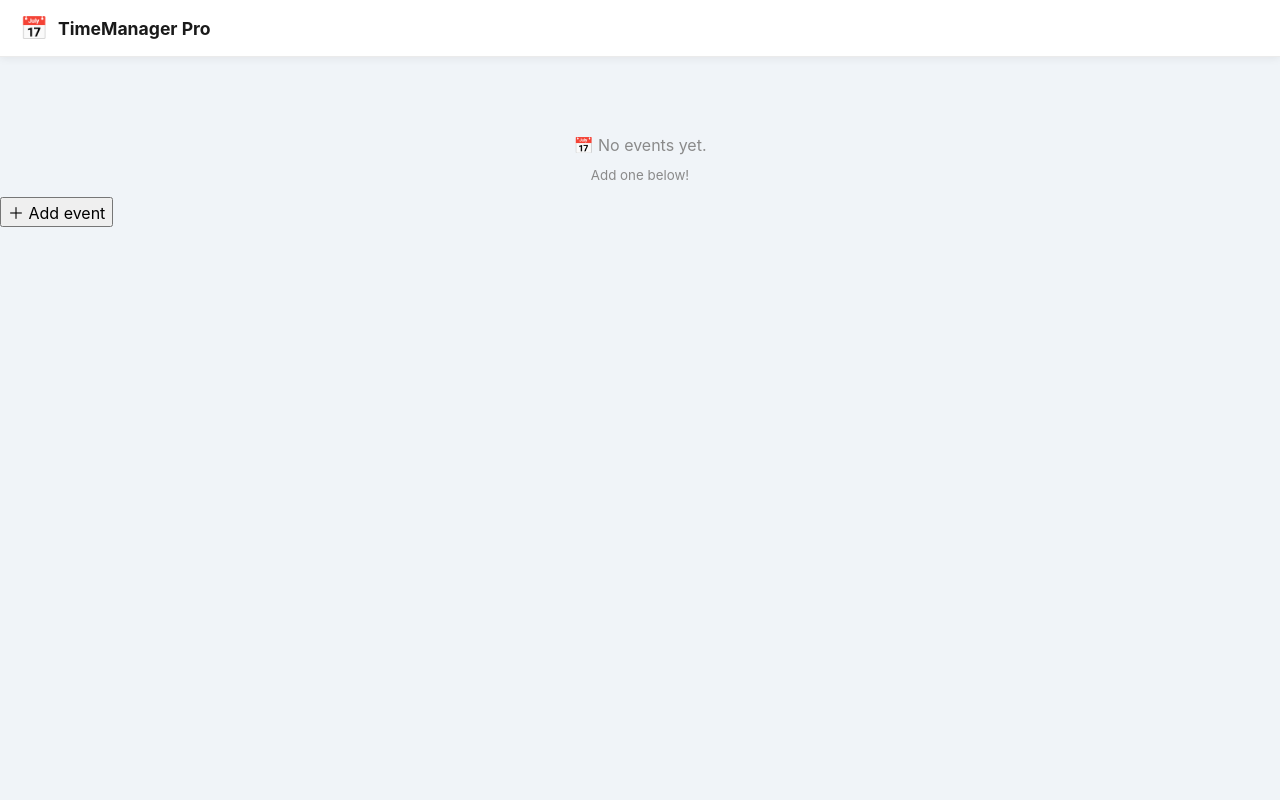
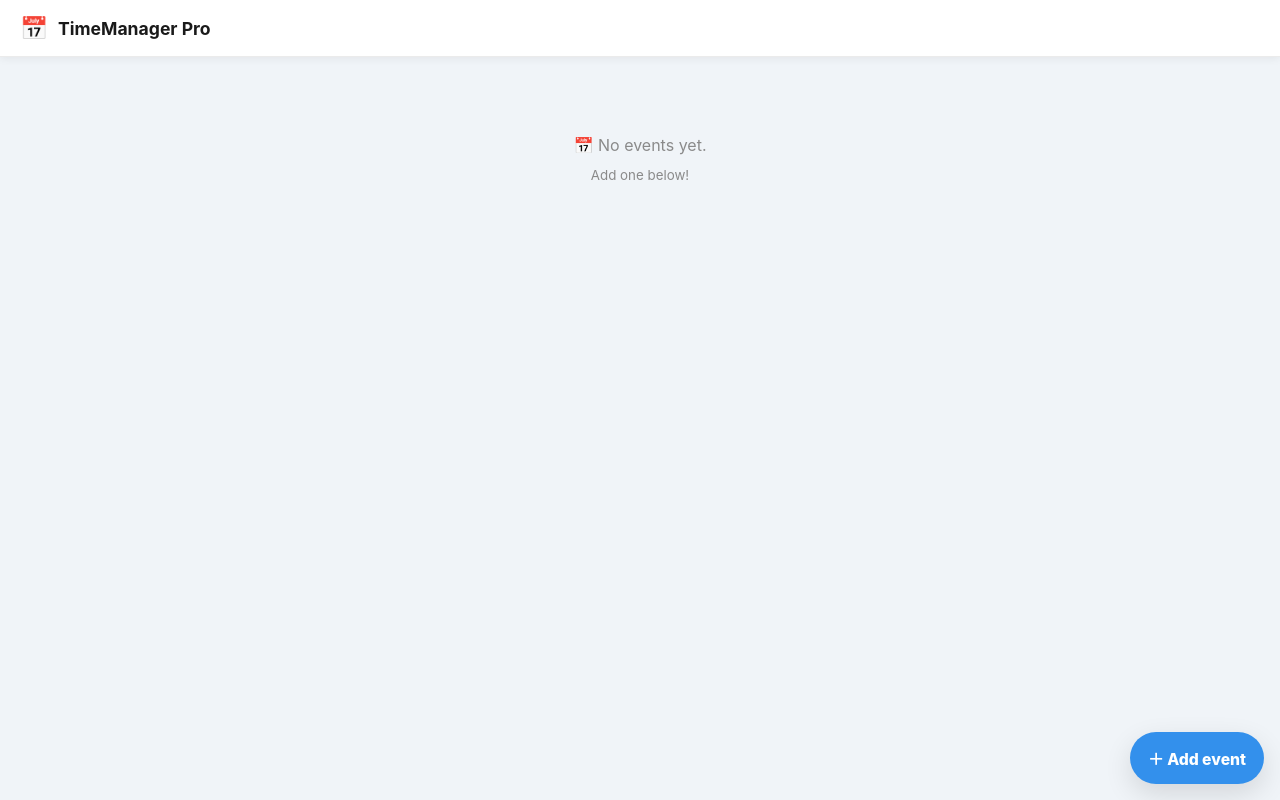
Before and after one commit to whamidrezaw/C2-, a FastAPI app: page /webapp in a window 1280 px wide. Run offline with FastAPI, Linux system fonts and the light colour scheme; parts of the project's set-up code (start-up, migrations or seed data) failed here and were passed over; some libraries are stand-ins or nearby versions.

Commit message:
Add floating button and composer overlay styles
Added floating action button and composer overlay styles.

```diff
--- a/static/style.css
+++ b/static/style.css
@@ -72,7 +72,7 @@ body {
   color: var(--text);
   margin: 0;
   padding: 0;
-  padding-bottom: var(--input-height);
+  padding-bottom: 96px;
   min-height: 100vh;
 }
 
@@ -137,6 +137,76 @@ textarea {
 /* ==================== LIST ==================== */
 .event-list {
   padding: 14px 14px 8px;
+}
+
+.floating-add-btn {
+  position: fixed;
+  right: 16px;
+  bottom: calc(16px + env(safe-area-inset-bottom));
+  z-index: 260;
+  min-height: 52px;
+  padding: 0 18px;
+  border: none;
+  border-radius: 999px;
+  background: var(--accent);
+  color: #fff;
+  font-size: 0.98rem;
+  font-weight: 800;
+  box-shadow: var(--shadow-md);
+}
+
+.floating-add-btn:active {
+  transform: scale(0.97);
+}
+
+.composer-overlay {
+  position: fixed;
+  inset: 0;
+  background: rgba(0, 0, 0, 0.38);
+  z-index: 240;
+  opacity: 0;
+  transition: opacity var(--transition);
+}
+
+.composer-overlay.open {
+  opacity: 1;
+}
+
+.composer-sheet {
+  position: fixed;
+  left: 0;
+  right: 0;
+  bottom: 0;
+  z-index: 250;
+  background: var(--surface);
+  border-top-left-radius: 24px;
+  border-top-right-radius: 24px;
+  box-shadow: 0 -10px 32px rgba(0, 0, 0, 0.18);
+  padding: 12px 14px calc(14px + env(safe-area-inset-bottom));
+  transform: translateY(110%);
+  opacity: 0;
+  pointer-events: none;
+  transition: transform var(--transition), opacity var(--transition);
+}
+
+.composer-sheet.open {
+  transform: translateY(0);
+  opacity: 1;
+  pointer-events: auto;
+}
+
+.composer-form {
+  display: flex;
+  flex-direction: column;
+  gap: 9px;
+}
+
+.composer-handle {
+  width: 52px;
+  height: 5px;
+  border-radius: 999px;
+  background: var(--border);
+  margin: 0 auto 12px;
 }
 
 /* ==================== CARD ==================== */
```
Also changed, not shown: other parts of static/style.css (+2 -25 lines).
